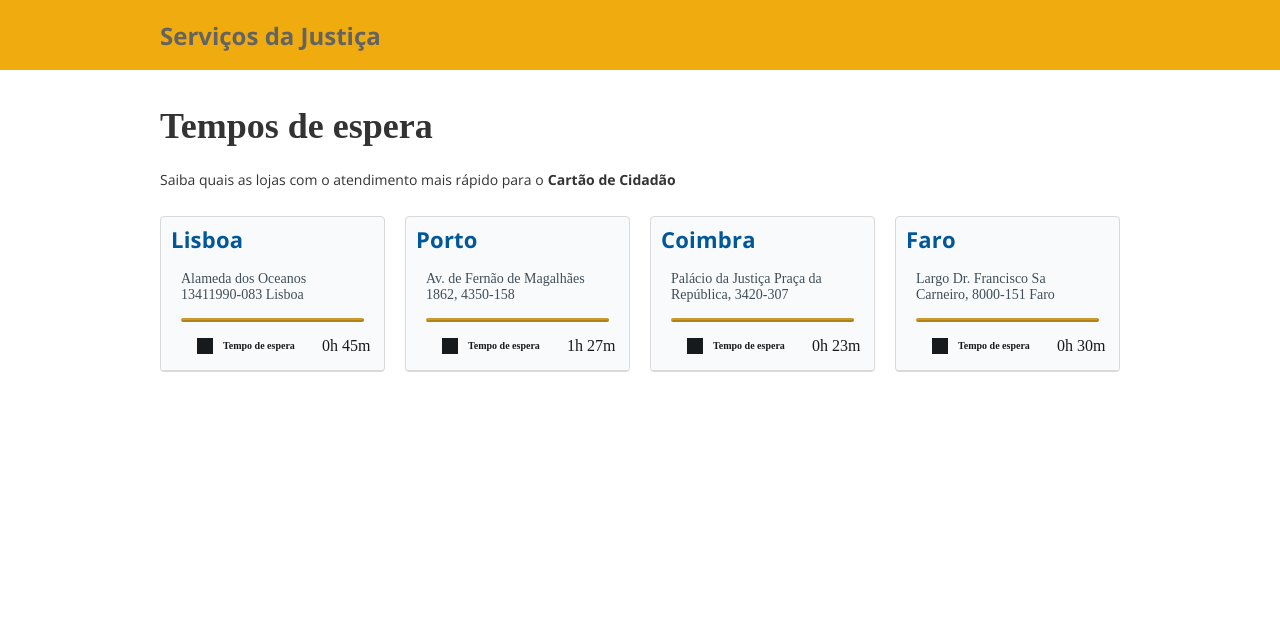
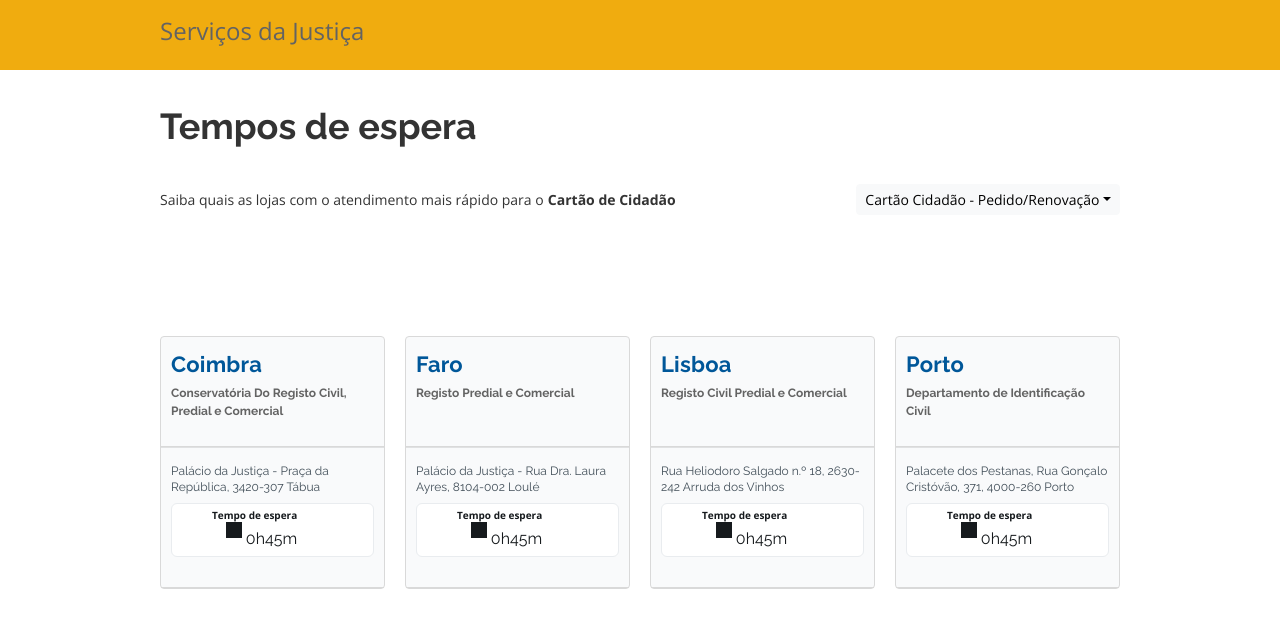
Before and after one commit to williamsartijose2023/JusticaReact, a React (Vite) app: page / in a window 1280 px wide. Shown: the top 628 px of the page. Built offline with nearby package versions, Linux system fonts and the light colour scheme.

Commit message:
install react-icons bootstrap5

```diff
--- a/index.html
+++ b/index.html
@@ -4,7 +4,7 @@
     <meta charset="UTF-8" />
     <link rel="icon" type="image/svg+xml" href="/vite.svg" />
     <meta name="viewport" content="width=device-width, initial-scale=1.0" />
-    <title>DSCommerce</title>
+    <title>Justica</title>
   </head>
   <body>
     <div id="root"></div>
--- a/src/components/CatalogCard/index.tsx
+++ b/src/components/CatalogCard/index.tsx
@@ -6,34 +6,35 @@ type Props = {
   product: ProductDTO;
 };
 
-// Função utilitária para formatar a string de tempo
 const formatarTempo = (tempo: string) => {
   const horas = tempo.split('h')[0];
-  const minutos = tempo.split('h')[1].split('m')[0];
-  return `${horas}h ${minutos}m`;
+  const minutos = tempo.split('h')[1]?.split('m')[0] || '00'; // Tratamento para caso não haja minutos
+  return { horas, minutos };
 };
 
 export default function CatalogCard({ product }: Props) {
+  const { horas, minutos } = formatarTempo(product.time);
+
   return (
     <Link to={`/product-details/${product.id}`}>
       <div className="dsc-card">
-        <div className="dsc-catalog-card-top ">
-          <h3 className="dsc-lisboa-h3">{product.name}</h3>
+        <div className="dsc-catalog-card-bottom dsc-line-bottom">
+          <h3 className="dsc-city-h3">{product.name}</h3>
+          <h4 className="dsc-city-h4">{product.subDescription}</h4>
         </div>
+        <div className="divider"></div>
         <div className="dsc-catalog-card-bottom dsc-line-bottom">
-          <h4 className="dsc-lisboa-p">{product.description}</h4>
-          <button className="dsc-time-button" disabled>
+          <h4 className="dsc-city-p">{product.description}</h4>
+          <div className="alert alert-light custom-alert" role="alert">
             <div className="time-content">
-              <div className="label">Tempo de espera</div>
-              <div className="dot"></div>
-              <div className="time-container">
-                <div className="time-part">
-                  {/* Usando a função utilitária para formatar o tempo */}
-                  <span className="hour">{formatarTempo(product.time)}</span>
-                </div>
+              <div className="time-part">
+                <div className="label bi bi-clock">Tempo de espera</div>
+                <span className="hour">{horas}h</span>
+                <span className="minute">{minutos}m</span>
+                <div className="dot"></div>
               </div>
             </div>
-          </button>
+          </div>
         </div>
       </div>
     </Link>
--- a/src/components/CatalogCard/styles.css
+++ b/src/components/CatalogCard/styles.css
@@ -2,6 +2,7 @@
   display: flex;
   justify-content: flex-start;
   padding: 10px;
+  flex-direction: column;
 }
 
 .dsc-catalog-card-top img {
@@ -10,36 +11,42 @@
 }
 
 .dsc-catalog-card-bottom {
-  padding: 10px 20px;
+  padding: 15px 10px;
   min-height: 110px;
 }
 
-.dsc-catalog-card-bottom h3 {
-  color: var(--dsc-color-font-secondary);
-  font-size: 20px;
-}
 
 .dsc-catalog-card-bottom h4 {
   color: var(--dsc-color-font-primary);
   font-size: 12px;
 }
 
-.dsc-lisboa-h3 {
+.dsc-city-h3 {
   color: #005799;
+font-feature-settings: 'ss01' on;
+font-family: Raleway;
 font-size: 22px;
-  font-family: Open Sans;
+font-style: normal;
 font-weight: 700;
 line-height: 24px;
 letter-spacing: 0.22px;
-  word-wrap: break-word;
 }
-.dsc-lisboa-p {
-  color: #414e58 !important;
-  font-size: 14px !important;
+.dsc-city-h4 {
+  color: #005799;
   font-family: Raleway;
+  font-size: 14px;
+  font-style: normal;
+  font-weight: 600;
+  line-height: 18px;
+}
+
+.dsc-city-p {
+  color: #414E58 !important;
+font-family: Raleway;
+font-size: 12px !important;
+font-style: normal;
 font-weight: 400;
 line-height: 16px;
-  word-wrap: break-word;
 }
 
 .dsc-time-button {
@@ -51,15 +58,15 @@
 }
 
 .label {
-  left: 40px;
-  top: 15px;
-  position: absolute;
  color: #161A1D;
+
+font-variant-numeric: lining-nums proportional-nums;
+font-feature-settings: 'ss01' on;
+font-family: Open Sans;
 font-size: 10px;
-  font-family: 'Raleway';
+font-style: normal;
 font-weight: 600;
 line-height: 22px;
-  word-wrap: break-word;
 }
 
 .dot {
@@ -103,3 +110,22 @@
   line-height: 22px;
   word-wrap: break-word;
 }
+
+.divider {
+  width: 100%;
+  height: 1px;
+  background: rgba(0, 0, 0, 0.10);
+}
+
+
+.custom-alert {
+  max-width: 400px;
+  height: auto;
+  margin-bottom: 15px;
+  background-color: #fff;
+}
+
+/* Estilo personalizado para o conteúdo dentro do alerta */
+.time-content {
+  padding: 10px;
+}
--- a/src/index.css
+++ b/src/index.css
@@ -1,4 +1,8 @@
-@import url("https://fonts.googleapis.com/css2?family=Open+Sans:wght@400;700&display=swap");
+@import url('https://fonts.googleapis.com/css2?family=Raleway:wght@700&display=swap');
+@import url('https://fonts.googleapis.com/css2?family=Open+Sans:wght@300&display=swap');
+@import url('https://fonts.googleapis.com/css2?family=Open+Sans:wght@300;700&display=swap');
+@import url('https://fonts.googleapis.com/css2?family=Raleway:wght@400&display=swap');
+
 
 :root {
   --dsc-color-bg-primary: #fff;
--- a/src/main.tsx
+++ b/src/main.tsx
@@ -1,3 +1,5 @@
+import 'bootstrap/dist/css/bootstrap.min.css';
+import 'bootstrap/dist/js/bootstrap.bundle.min';
 import React from 'react'
 import ReactDOM from 'react-dom/client'
 import App from './App.tsx'
--- a/src/models/product.ts
+++ b/src/models/product.ts
@@ -2,6 +2,7 @@ import { CategoryDTO } from "./category";
 export type ProductDTO = {
   id: number;
   name: string;
+  subDescription: string;
   description: string;
   time: string ;
   imgUrl: string;
--- a/src/routes/ClientHome/Catalog/index.tsx
+++ b/src/routes/ClientHome/Catalog/index.tsx
@@ -9,12 +9,26 @@ export default function Catalog() {
     <main>
       <section id="catalog-section" className="dsc-container">
         <h2 className="dsc-h2 dsc-mb20 dsc-mt20">Tempos de espera</h2>
+
+        <div className="d-flex justify-content-between">
   <p className="dsc-mb20 dsc-mt20">
     <span className="dsc-light-text">
       Saiba quais as lojas com o atendimento mais rápido para o
     </span>{" "}
     <span className="dsc-bold-text">Cartão de Cidadão</span>
   </p>
+  <div className="dropdown">
+    <button className="btn btn-light btn-sm dropdown-toggle" type="button" id="dropdownMenuButton1" data-bs-toggle="dropdown" aria-expanded="false">
+    Cartão Cidadão - Pedido/Renovação
+    </button>
+    <ul className="dropdown-menu" aria-labelledby="dropdownMenuButton1">
+      <li><a className="dropdown-item" href="#">Action</a></li>
+      <li><a className="dropdown-item" href="#">Another action</a></li>
+      <li><a className="dropdown-item" href="#">Something else here</a></li>
+    </ul>
+  </div>
+</div>
+
         <div className="dsc-catalog-cards dsc-mb20 dsc-mt20">
         {
               productService.findAll().map(
--- a/src/routes/ClientHome/Catalog/styles.css
+++ b/src/routes/ClientHome/Catalog/styles.css
@@ -10,11 +10,11 @@
 
 .dsc-h2 {
   color: #333;
+  font-family: Raleway;
   font-size: 36px;
-  font-family: Raleway;
+  font-style: normal;
   font-weight: 700;
   line-height: 33px;
-  word-wrap: break-word
 }
 
 .dsc-mb20 {
@@ -42,3 +42,9 @@
   font-weight: 700;
   line-height: 33px;
 }
+.d-flex {
+  display: flex!important;
+  align-items: center;
+  justify-content: space-between;
+  margin-bottom: 100px;
+}
--- a/src/services/product-service.ts
+++ b/src/services/product-service.ts
@@ -11,10 +11,11 @@ export function findById(id: number) : ProductDTO | undefined {
 const products : ProductDTO[] = [
     {
         "id": 1,
-        "name": "Lisboa",
+        "name": "Coimbra",
+        "subDescription" : "Conservatória Do Registo Civil, Predial e Comercial",
         "time": "0h45m",
         "imgUrl": "https://raw.githubusercontent.com/devsuperior/dscatalog-resources/master/backend/img/1-big.jpg",
-        "description": "Alameda dos Oceanos 13411990-083 Lisboa",
+        "description": "Palácio da Justiça - Praça da República, 3420-307 Tábua",
         "categories": [
             {
                 "id": 1,
@@ -24,10 +25,11 @@ const products : ProductDTO[] = [
     },
     {
        "id": 2,
-       "name": "Porto",
-       "time": "1h27m",
+       "name": "Faro",
+       "subDescription" : "Registo Predial e Comercial",
+       "time": "0h45m",
        "imgUrl": "https://raw.githubusercontent.com/devsuperior/dscatalog-resources/master/backend/img/2-big.jpg",
-       "description": "Av. de Fernão de Magalhães 1862, 4350-158",
+       "description": "Palácio da Justiça - Rua Dra. Laura Ayres, 8104-002 Loulé",
        "categories": [
            {
                "id": 2,
@@ -41,10 +43,11 @@ const products : ProductDTO[] = [
     },
     {
         "id": 7,
-        "name": "Coimbra",
-        "time": "0h23m",
+        "name": "Lisboa",
+        "subDescription" : "Registo Civil Predial e Comercial",
+        "time": "0h45m",
         "imgUrl": "https://raw.githubusercontent.com/devsuperior/dscatalog-resources/master/backend/img/7-big.jpg",
-        "description": "Palácio da Justiça Praça da República, 3420-307",
+        "description": "Rua Heliodoro Salgado n.º 18, 2630-242 Arruda dos Vinhos",
         "categories": [
             {
                 "id": 2,
@@ -54,10 +57,11 @@ const products : ProductDTO[] = [
      },
     {
         "id": 15,
-        "name": "Faro",
-        "time": "0h30m",
+        "name": "Porto",
+        "subDescription" : "Departamento de Identificação Civil",
+        "time": "0h45m",
         "imgUrl": "https://raw.githubusercontent.com/devsuperior/dscatalog-resources/master/backend/img/15-big.jpg",
-        "description": "Largo Dr. Francisco Sa Carneiro, 8000-151 Faro",
+        "description": "Palacete dos Pestanas, Rua Gonçalo Cristóvão, 371, 4000-260 Porto",
         "categories": [
             {
                 "id": 2,
```
Lines whose indentation alone changed are shown as unchanged.
